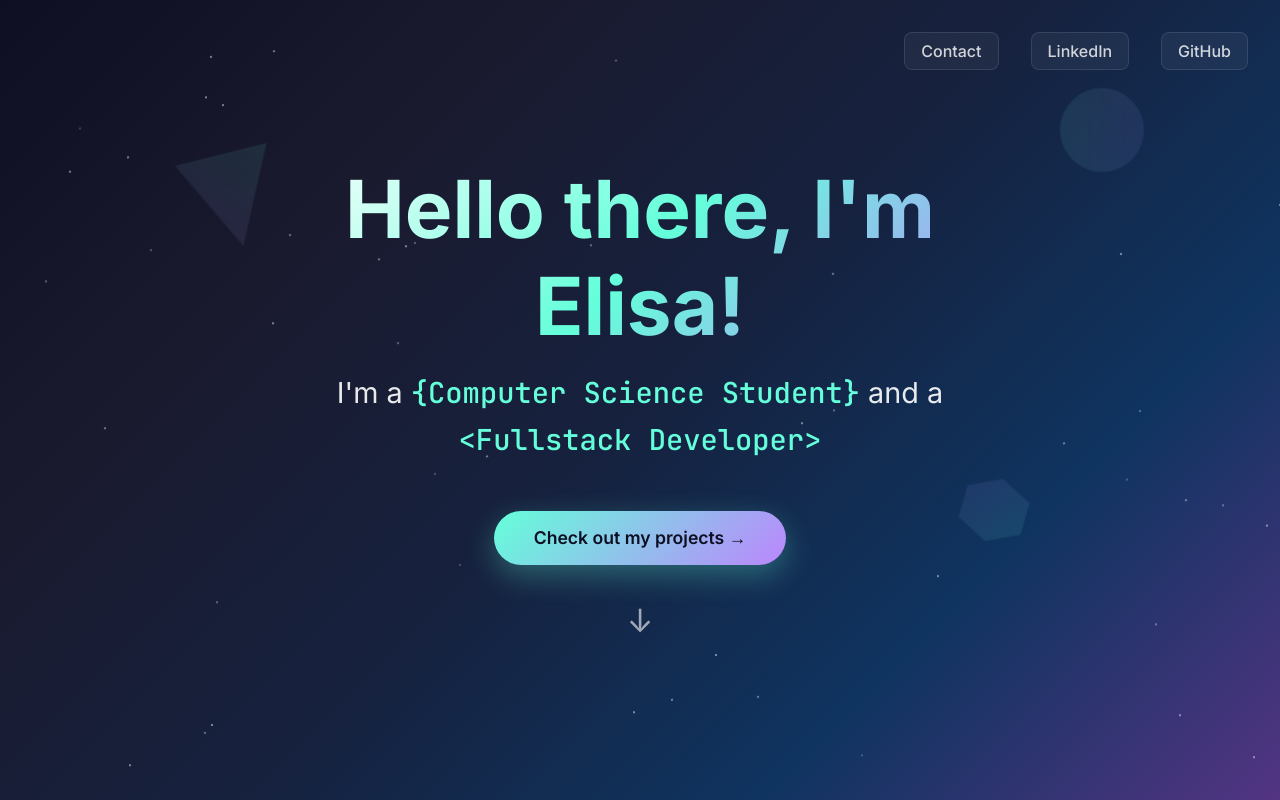
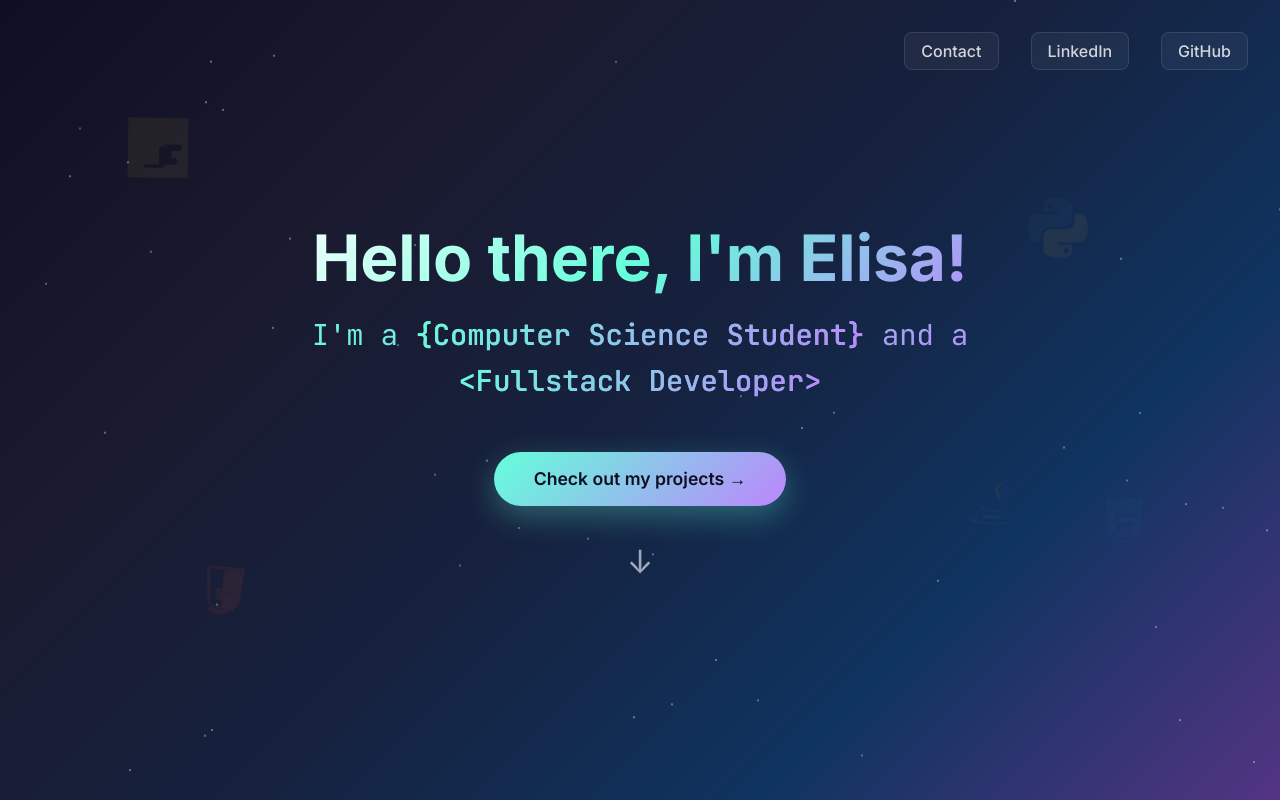
Before and after one commit to elisareineg/portfolio, a React (Create React App) app: page / in a window 1280 px wide. Shown: the top 800 px of the page. Built offline with nearby package versions, Linux system fonts and the light colour scheme.

Commit message:
more UI changes

```diff
--- a/src/App.css
+++ b/src/App.css
@@ -9,20 +9,24 @@
 body {
   font-family: 'Inter', sans-serif;
   overflow-x: hidden;
-  background: #0f0f23;
+  background: linear-gradient(135deg, #0f0f23 0%, #1a1a2e 25%, #16213e 50%, #0f3460 75%, #533483 100%);
+  min-height: 100vh;
+  background-attachment: fixed;
 }
 
 .App {
   text-align: center;
   position: relative;
   min-height: 100vh;
+  background: linear-gradient(135deg, #0f0f23 0%, #1a1a2e 25%, #16213e 50%, #0f3460 75%, #533483 100%);
+  background-attachment: fixed;
 }
 
 /* Hero Container */
 .hero-container {
   position: relative;
   height: 100vh;
-  background: linear-gradient(135deg, #0f0f23 0%, #1a1a2e 25%, #16213e 50%, #0f3460 75%, #533483 100%);
+  background: none;
   display: flex;
   flex-direction: column;
   justify-content: center;
@@ -61,54 +65,65 @@ body {
   }
 }
 
-/* Floating geometric shapes */
+/* Floating tech icons background */
 .geometric-bg {
   position: absolute;
   top: 0;
   left: 0;
   width: 100%;
   height: 100%;
-  opacity: 0.1;
+  opacity: 0.15;
   z-index: 1;
 }
 
-.shape {
+.tech-icon {
   position: absolute;
-  background: linear-gradient(45deg, #64ffda, #bb86fc);
-  animation: rotate 15s linear infinite;
+  width: 60px;
+  height: 60px;
+  opacity: 0.6;
+  filter: brightness(0.8) contrast(0.8);
+  animation: float 8s ease-in-out infinite;
 }
 
-.shape-1 {
-  width: 80px;
-  height: 80px;
-  top: 20%;
-  left: 15%;
-  clip-path: polygon(50% 0%, 0% 100%, 100% 100%);
+.tech-icon-1 {
+  top: 15%;
+  left: 10%;
   animation-delay: 0s;
 }
 
-.shape-2 {
-  width: 60px;
-  height: 60px;
+.tech-icon-2 {
+  top: 25%;
+  right: 15%;
+  animation-delay: -2s;
+}
+
+.tech-icon-3 {
   top: 60%;
   right: 20%;
-  clip-path: polygon(25% 0%, 75% 0%, 100% 50%, 75% 100%, 25% 100%, 0% 50%);
-  animation-delay: -5s;
+  animation-delay: -4s;
 }
 
-.shape-3 {
-  width: 100px;
-  height: 100px;
-  top: 10%;
-  right: 10%;
-  clip-path: circle(40%);
-  animation-delay: -10s;
+.tech-icon-4 {
+  bottom: 20%;
+  left: 15%;
+  animation-delay: -6s;
 }
 
-@keyframes rotate {
-  from { transform: rotate(0deg) scale(1); }
-  50% { transform: rotate(180deg) scale(1.2); }
-  to { transform: rotate(360deg) scale(1); }
+.tech-icon-5 {
+  bottom: 30%;
+  right: 10%;
+  animation-delay: -8s;
+}
+
+@keyframes float {
+  0%, 100% {
+    transform: translateY(0px) rotate(0deg);
+    opacity: 0.6;
+  }
+  50% {
+    transform: translateY(-15px) rotate(5deg);
+    opacity: 0.8;
+  }
 }
 
 /* Navigation */
@@ -150,7 +165,7 @@ body {
 }
 
 .hero-title {
-  font-size: clamp(3rem, 8vw, 5rem);
+  font-size: clamp(2.5rem, 6vw, 4rem);
   font-weight: 700;
   margin-bottom: 1rem;
   background: linear-gradient(135deg, #ffffff 0%, #64ffda 50%, #bb86fc 100%);
@@ -165,11 +180,18 @@ body {
   margin-bottom: 3rem;
   line-height: 1.6;
   animation: fadeInUp 1s ease-out 0.2s both;
-  color: rgba(255, 255, 255, 0.9);
+  background: linear-gradient(135deg, #64ffda 0%, #bb86fc 100%);
+  -webkit-background-clip: text;
+  -webkit-text-fill-color: transparent;
+  background-clip: text;
+  font-family: 'JetBrains Mono', monospace;
 }
 
 .web-highlight {
-  color: #64ffda;
+  background: linear-gradient(135deg, #64ffda 0%, #bb86fc 100%);
+  -webkit-background-clip: text;
+  -webkit-text-fill-color: transparent;
+  background-clip: text;
   font-family: 'JetBrains Mono', monospace;
   font-weight: 500;
 }
@@ -283,7 +305,7 @@ body {
 .portfolio-section {
   position: relative;
   padding: 5rem 2rem;
-  background: linear-gradient(135deg, #0f0f23 0%, #1a1a2e 50%, #16213e 100%);
+  background: none;
   min-height: 100vh;
   display: flex;
   flex-direction: column;
@@ -313,7 +335,7 @@ body {
 
 /* About section */
 .contact-section {
-  background: linear-gradient(135deg, #0f0f23 0%, #1a1a2e 50%, #16213e 100%);
+  background: none;
   padding: 5rem 2rem;
   min-height: 100vh;
   display: flex;
--- a/src/App.js
+++ b/src/App.js
@@ -102,12 +102,12 @@ function App() {
       const mouseX = e.clientX / window.innerWidth;
       const mouseY = e.clientY / window.innerHeight;
 
-      const shapes = document.querySelectorAll('.shape');
-      shapes.forEach((shape, index) => {
-        const speed = (index + 1) * 0.5;
+      const techIcons = document.querySelectorAll('.tech-icon');
+      techIcons.forEach((icon, index) => {
+        const speed = (index + 1) * 0.3;
         const x = (mouseX - 0.5) * speed;
         const y = (mouseY - 0.5) * speed;
-        shape.style.transform = `translate(${x}px, ${y}px) rotate(${x * 2}deg)`;
+        icon.style.transform = `translate(${x}px, ${y}px) rotate(${x * 1}deg)`;
       });
     };
 
@@ -124,11 +124,49 @@ function App() {
           {createParticles()}
         </div>
 
-        {/* Geometric shapes */}
+        {/* Programming language logos background */}
         <div className="geometric-bg">
-          <div className="shape shape-1"></div>
-          <div className="shape shape-2"></div>
-          <div className="shape shape-3"></div>
+          {/* JavaScript Logo */}
+          <svg className="tech-icon tech-icon-1" viewBox="0 0 256 256" fill="none">
+            <rect width="256" height="256" fill="#F7DF1E"/>
+            <path d="M67 213L143 213C153 213 163 206 163 192L163 123L133 123L133 190C133 196 130 199 125 199L67 199L67 213Z" fill="#000"/>
+            <path d="M171 199L196 199C206 199 213 194 213 185C213 176 206 171 196 171L186 171L186 141L213 141C223 141 230 136 230 127C230 118 223 113 213 113L156 113L156 199L171 199Z" fill="#000"/>
+          </svg>
+
+          {/* Python Logo */}
+          <svg className="tech-icon tech-icon-2" viewBox="0 0 256 256" fill="none">
+            <defs>
+              <linearGradient id="python-gradient-1" x1="12.96%" y1="12.76%" x2="79.39%" y2="78.18%">
+                <stop offset="0%" stopColor="#387EB8"/>
+                <stop offset="100%" stopColor="#366994"/>
+              </linearGradient>
+              <linearGradient id="python-gradient-2" x1="19.13%" y1="20.59%" x2="90.14%" y2="85.69%">
+                <stop offset="0%" stopColor="#FFE052"/>
+                <stop offset="100%" stopColor="#FFC331"/>
+              </linearGradient>
+            </defs>
+            <path d="M126.916.072c-64.832 0-60.784 28.115-60.784 28.115l.072 29.128h61.868v8.745H41.631S.145 61.355.145 126.77c0 65.417 36.21 63.097 36.21 63.097h21.61v-30.356s-1.165-36.21 35.632-36.21h61.362s34.475.557 34.475-33.319V33.97S194.67.072 126.916.072zM92.802 19.66a11.12 11.12 0 0 1 11.13 11.13 11.12 11.12 0 0 1-11.13 11.13 11.12 11.12 0 0 1-11.13-11.13 11.12 11.12 0 0 1 11.13-11.13z" fill="url(#python-gradient-1)"/>
+            <path d="M128.757 254.126c64.832 0 60.784-28.115 60.784-28.115l-.072-29.127H127.6v-8.745h86.441s41.486 4.705 41.486-60.712c0-65.416-36.21-63.096-36.21-63.096h-21.61v30.355s1.165 36.21-35.632 36.21h-61.362s-34.475-.557-34.475 33.32v56.013s-5.235 33.897 62.519 33.897zm34.114-19.586a11.12 11.12 0 0 1-11.13-11.13 11.12 11.12 0 0 1 11.13-11.131 11.12 11.12 0 0 1 11.13 11.13 11.12 11.12 0 0 1-11.13 11.13z" fill="url(#python-gradient-2)"/>
+          </svg>
+
+          {/* Java Logo */}
+          <svg className="tech-icon tech-icon-3" viewBox="0 0 256 346" fill="none">
+            <path d="M82.554 267.473s-13.198 7.675 9.393 10.272c27.369 3.122 41.356 2.675 71.517-3.034 0 0 7.93 4.972 19.001 9.279-67.665 28.977-153.219-1.679-99.911-16.517z" fill="#5382A1"/>
+            <path d="M74.292 229.659s-14.803 10.958 7.805 13.296c29.236 3.018 52.324 3.263 92.276-4.43 0 0 5.526 5.602 14.215 8.666-81.747 23.904-172.798 1.885-114.296-17.532z" fill="#5382A1"/>
+            <path d="M143.942 165.515c16.66 19.18-4.377 36.44-4.377 36.44s42.301-21.837 22.874-49.183c-18.144-25.567-32.041-38.293 43.228-82.098 0 0-118.238 29.53-61.725 94.841z" fill="#E76F00"/>
+            <path d="M233.364 295.442s9.767 8.047-10.761 14.273c-39.056 11.827-162.432 15.396-196.714.471-12.323-5.36 10.787-12.8 18.056-14.362 7.581-1.644 11.914-1.346 11.914-1.346-13.705-9.655-88.583 18.957-38.034 27.15 137.853 22.356 251.292-10.066 215.539-26.186z" fill="#5382A1"/>
+          </svg>
+
+          {/* HTML5 Logo */}
+          <svg className="tech-icon tech-icon-4" viewBox="0 0 256 361" fill="none">
+            <path d="m23.377 0 20.946 234.379 93.964 26.063 94.209-26.062L253.582 0H23.377zm75.52 58.198h93.127l-6.383 71.518H85.397l6.5 72.847h90.207l-6.383 71.518-60.358 16.745-60.113-16.745-4.11-46.047h29.466l2.087 23.523 32.670 8.808.245-.069 32.671-8.739L148.35 232.73H64.802l-19.252-215.61h93.617l-.27 41.078z" fill="#E34F26"/>
+            <path d="M128 26.362h121.657l-18.062 202.015L128 254.439V26.362zM128 110.97v62.284h86.336l-8.17 91.512L128 254.439v-26.063l60.358-16.745 6.383-71.518H128z" fill="#EF652A"/>
+          </svg>
+
+          {/* CSS3 Logo */}
+          <svg className="tech-icon tech-icon-5" viewBox="0 0 256 361" fill="none">
+            <path d="m23.377 0 20.946 234.379 93.964 26.063 94.209-26.062L253.582 0H23.377zm189.318 76.91c-.79 8.766-2.04 19.581-3.467 31.319l-.863 7.128H127.89v29.264h67.888l-2.675 29.827H127.89v29.939h63.567l-4.675 52.745L128 271.58l-.035.01-58.782-16.348-4.02-45.079h28.802l2.044 22.888L128 244.58l.02-.006 31.99-8.62 3.322-37.204h-68.93l-8.677-97.68-.897-10.05h132.07l-2.683 29.939H91.738l2.683 30.02H210.13l-2.435 26.027z" fill="#1572B6"/>
+          </svg>
         </div>
 
         {/* Navigation */}
@@ -388,13 +426,6 @@ function App() {
       {/* Contact Section */}
       <section id="contact" className="portfolio-section">
         <div className="stars">{getStars(200)}</div>
-        <div className="petal-fall-container">
-          {[...Array(18)].map((_, i) => (
-            <svg key={i} className={`rose-petal petal${i % 6}`} width="28" height="32" viewBox="0 0 28 32" fill="none" xmlns="http://www.w3.org/2000/svg">
-              <path d="M14 2C18 8 28 12 14 30C0 12 10 8 14 2Z" fill="#e75480" fillOpacity="0.85"/>
-            </svg>
-          ))}
-        </div>
         <h2 className="portfolio-section-title">Contact Me</h2>
         <div className="portfolio-section-underline"></div>
         <div className="contact-message">Feel free to reach out if you'd like to work together, have a question, or just want to chat!</div>
```
